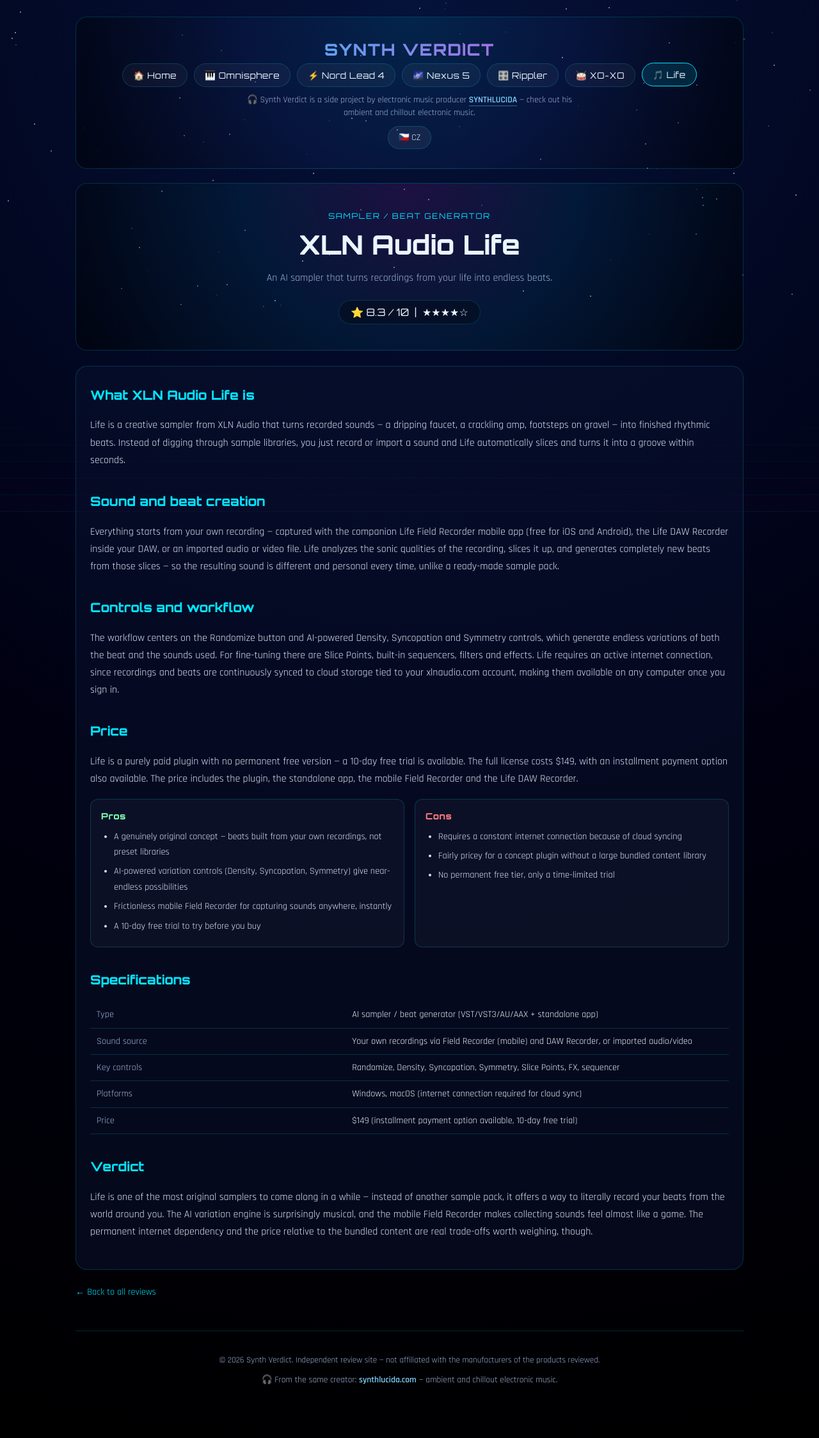
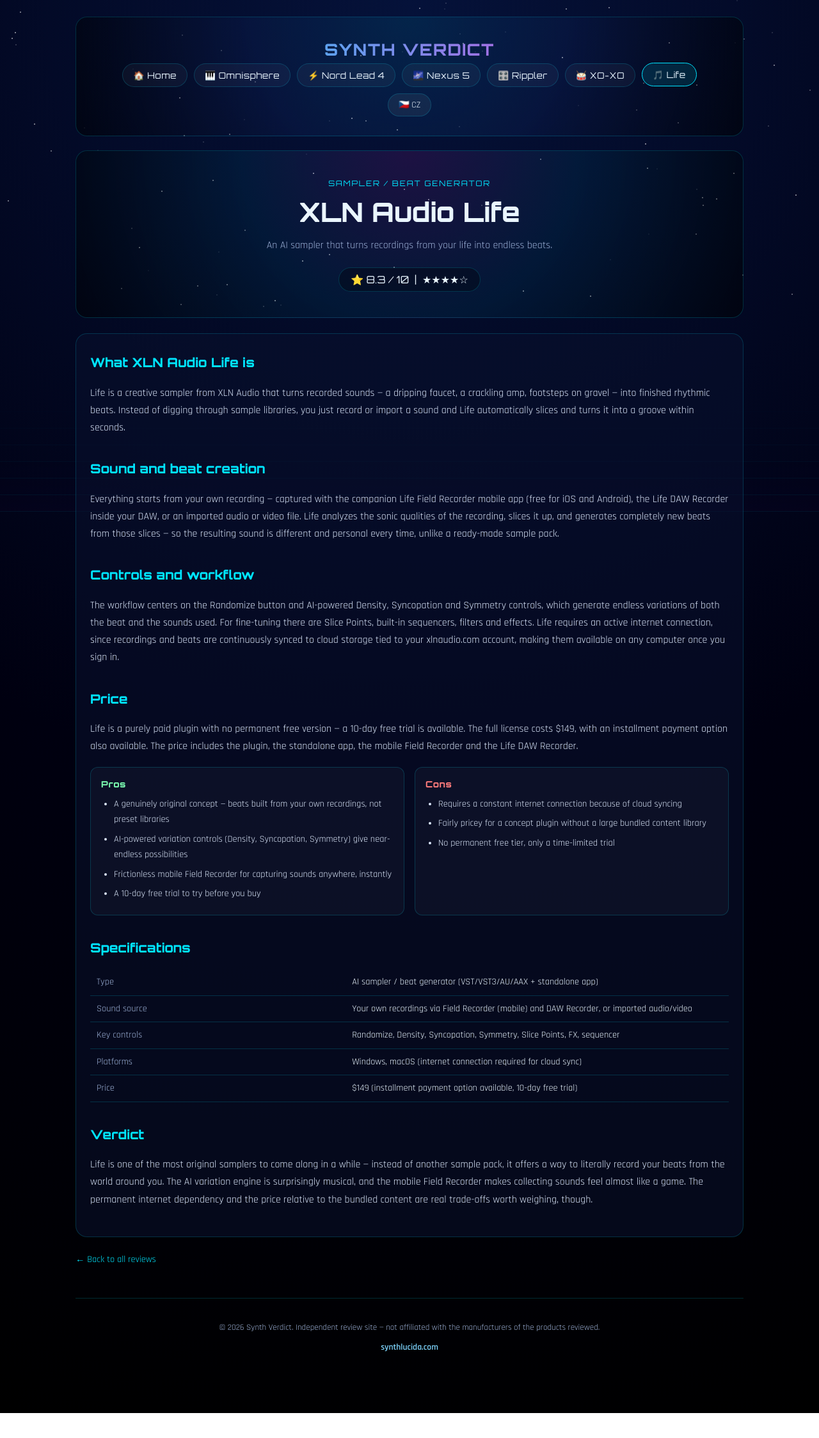
Before and after one commit to synthreviews/synthreviews.github.io, a plain HTML site: page life.html in a window 1280 px wide. Shown: the whole page at 64% size. After the commit the page ends 2209 px from the top, so only its background shows below. Drawn offline with Linux system fonts and the light colour scheme.

Commit message:
Add files via upload

```diff
--- a/life.html
+++ b/life.html
@@ -55,9 +55,6 @@
 .lang-toggle-wrap{display:flex;justify-content:center;margin:10px 0 4px;}
 .lang-toggle-btn{background:rgba(255,255,255,0.06);border:1px solid var(--card-border,rgba(255,255,255,0.18));color:var(--text,#fff);border-radius:999px;padding:8px 16px;font-family:inherit;font-size:0.85rem;cursor:pointer;transition:background .2s;}
 .lang-toggle-btn:hover{background:rgba(255,255,255,0.14);}
-.synthlucida-note{font-size:0.85rem;color:var(--text-dim,rgba(255,255,255,0.65));margin:10px auto 0;max-width:520px;line-height:1.5;}
-.synthlucida-note a{color:#7dd3fc;text-decoration:none;font-weight:600;border-bottom:1px solid rgba(125,211,252,0.4);}
-.synthlucida-note a:hover{border-bottom-color:#7dd3fc;}
 .footer-synthlucida{margin-top:10px;font-size:0.85rem;}
 .footer-synthlucida a{color:#7dd3fc;text-decoration:none;font-weight:600;}
 .footer-synthlucida a:hover{text-decoration:underline;}
@@ -81,7 +78,6 @@
     <a href="xo-xo.html" data-i18n="nav-xo">🥁 XO-XO</a>
     <a href="life.html" class="active" data-i18n="nav-life">🎵 Life</a>
   </nav>
-  <p class="synthlucida-note" data-i18n="synthlucida-note">🎧 Synth Verdict je vedlejší projekt hudebního producenta <a href="https://synthlucida.com" target="_blank" rel="noopener noreferrer">SYNTHLUCIDA</a> — poslechněte si jeho ambientní a chillout elektronickou hudbu.</p>
   <div class="lang-toggle-wrap">
     <button class="lang-toggle-btn" id="lang-toggle-btn" onclick="toggleSVLang()" aria-label="Přepnout jazyk / Switch language" title="Přepnout jazyk / Switch language">🇬🇧 EN</button>
   </div>
@@ -146,7 +142,7 @@
 
 <footer>
   <p data-i18n="footer">© 2026 Synth Verdict. Nezávislý recenzní web — neafiliováno s výrobci uvedených produktů.</p>
-  <div class="footer-synthlucida" data-i18n="footer-synthlucida">🎧 Od stejného tvůrce: <a href="https://synthlucida.com" target="_blank" rel="noopener noreferrer">synthlucida.com</a> — ambientní a chillout elektronická hudba.</div>
+  <div class="footer-synthlucida" data-i18n="footer-synthlucida"><a href="https://synthlucida.com" target="_blank" rel="noopener noreferrer">synthlucida.com</a></div>
 </footer>
 
 </main>
@@ -163,8 +159,7 @@
     'nav-rippler': '🎛️ Rippler',
     'nav-xo': '🥁 XO-XO',
     'nav-life': '🎵 Life',
-    'synthlucida-note': '🎧 Synth Verdict is a side project by electronic music producer <a href="https://synthlucida.com" target="_blank" rel="noopener noreferrer">SYNTHLUCIDA</a> — check out his ambient and chillout electronic music.',
-    'footer-synthlucida': '🎧 From the same creator: <a href="https://synthlucida.com" target="_blank" rel="noopener noreferrer">synthlucida.com</a> — ambient and chillout electronic music.',
+    'footer-synthlucida': '<a href="https://synthlucida.com" target="_blank" rel="noopener noreferrer">synthlucida.com</a>',
     'kicker': 'Sampler / beat generator',
     'hero-sub': 'An AI sampler that turns recordings from your life into endless beats.',
     'h-what': 'What XLN Audio Life is',
--- a/sw.js
+++ b/sw.js
@@ -2,7 +2,7 @@
 // Cache-first for static assets, network-first fallback for HTML so
 // article edits show up quickly while still working offline.
 
-const CACHE_NAME = 'synth-verdict-v4';
+const CACHE_NAME = 'synth-verdict-v5';
 
 const CORE_ASSETS = [
   './',
```
Also changed, not shown: nexus5.html (+2 -7 lines), nord-lead-4.html (+2 -7 lines), omnisphere.html (+2 -7 lines), rippler.html (+2 -7 lines), xo-xo.html (+2 -7 lines).
